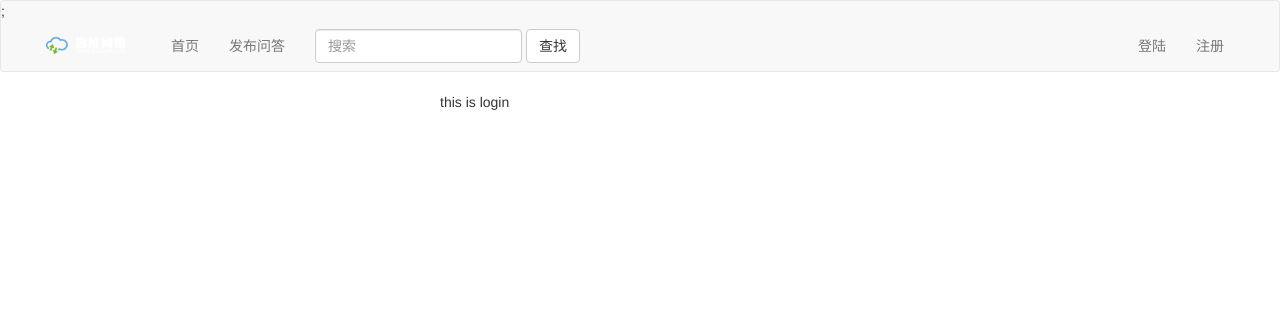
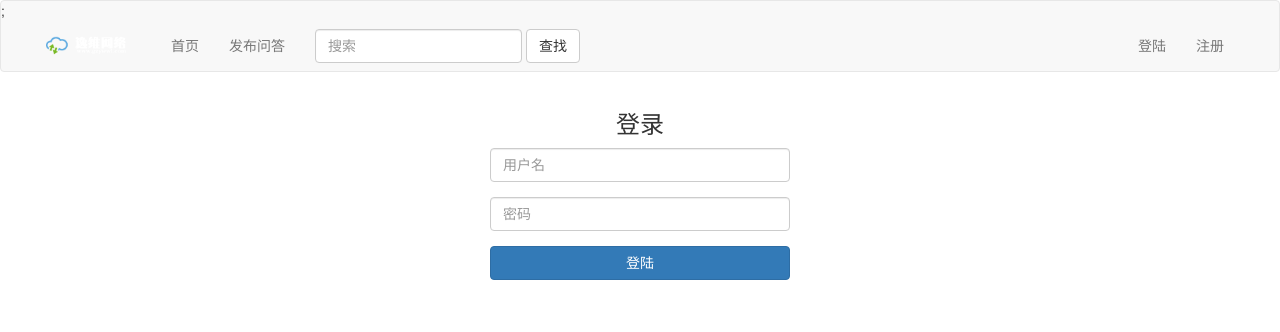
Before and after one commit to zorelu/learn, a Flask app: page /login/ in a window 1280 px wide. Shown: the top 332 px of the page. Run offline with Flask 2, Linux system fonts and the light colour scheme.

Commit message:
blog day 2

```diff
--- /dev/null
+++ b/blog/static/css/login.css
@@ -0,0 +1,11 @@
+.form-control{
+    width : 300px;
+    margin: 0 auto;
+}
+.h3{
+    text-align:center;
+}
+.button{
+    width : 300px;
+    margin: 0 auto;
+}
--- a/blog/templates/login.html
+++ b/blog/templates/login.html
@@ -1,3 +1,27 @@
 {% extends 'base.html' %}
 {%block title %}login{% endblock %}
-{%block main %}this is login {% endblock %}
+{%block head %}
+<link rel="stylesheet" href="{{url_for('static',filename='css/login.css')}}">
+{% endblock %}
+
+{%block main %}
+<div class="h3">
+    <h3>登录</h3>
+</div>
+<form action="" method="post" >
+  <div class="form-group">
+      <input type="username" class="form-control" placeholder="用户名">
+
+  </div>
+    <div class="form-group">
+
+      <input type="password" class="form-control" placeholder="密码">
+  </div>
+
+  <div class="form-group">
+      <div class="button">
+    <button type="submit" class="btn btn-primary btn-block">登陆</button>
+      </div>
+  </div>
+</form>
+{% endblock %}
```
Also changed, not shown: blog/static/css/base.css (line endings or trailing spaces).
